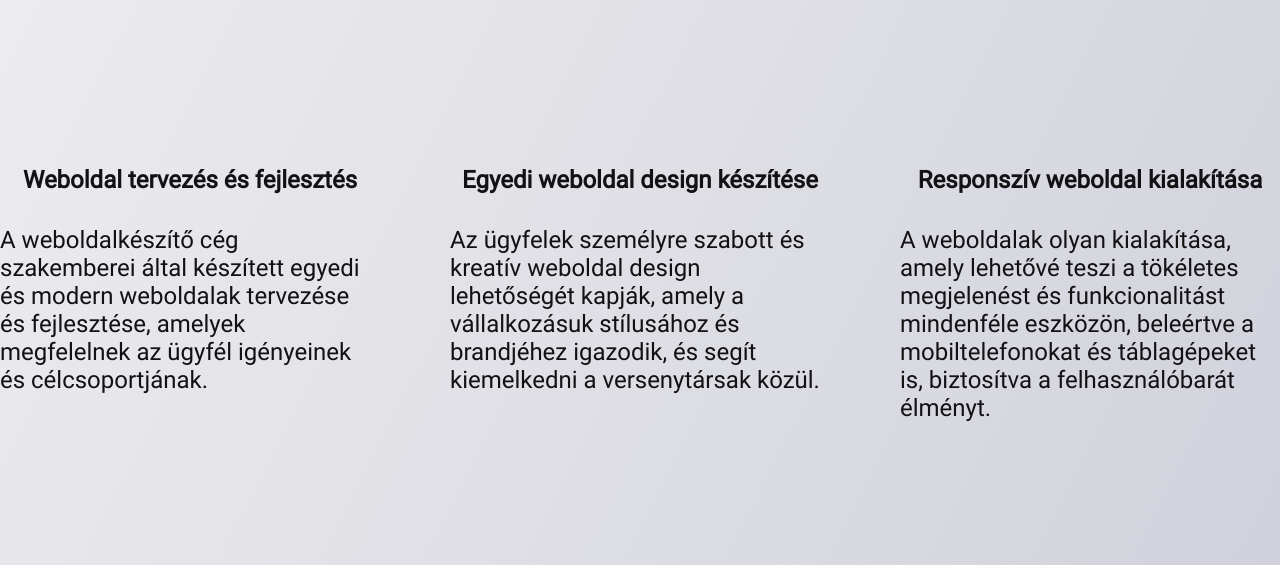
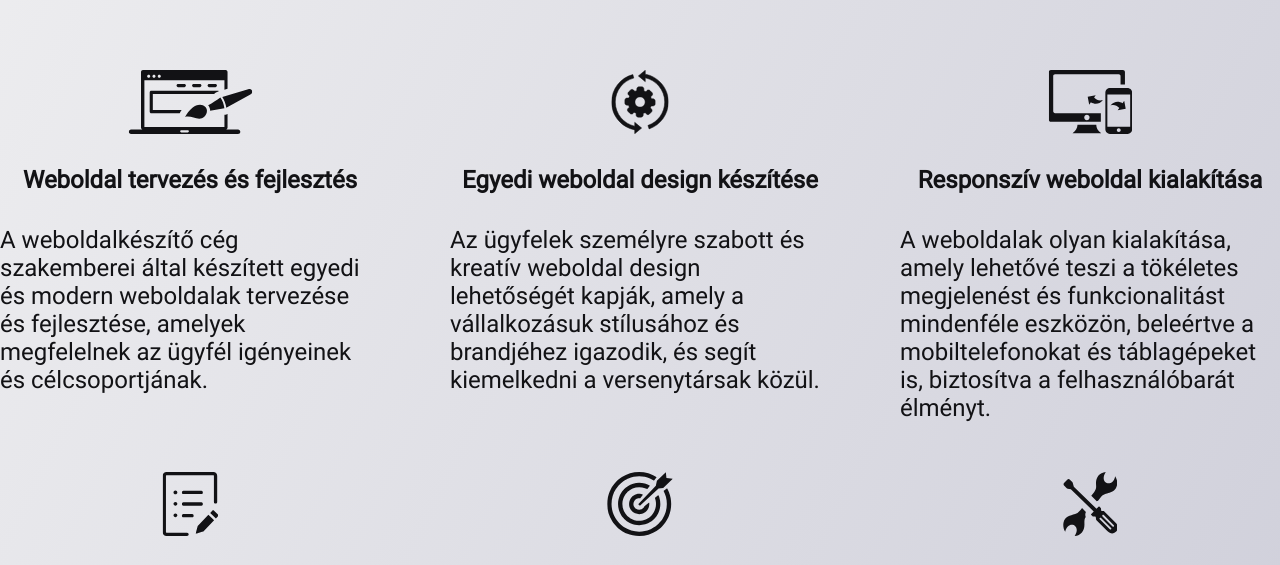
Before and after one commit to vectorkecskemetimate/robot_dreams_project, a plain HTML site: page szolgaltatasok.html in a window 1280 px wide. Shown: the part 215-780 px from the top of the page. Drawn offline with Linux system fonts and the light colour scheme; the site is published under a folder, as on GitHub Pages, so addresses that start at the root find nothing.

Commit message:
assets elérés módosítása

```diff
--- a/szolgaltatasok.html
+++ b/szolgaltatasok.html
@@ -23,7 +23,7 @@
         <div class="service-list">
             <section>
                 <svg height="64" width="125">
-                    <use href="/assets/svg/web-design-icon.svg#web-design-icon" ></use>
+                    <use href="assets/svg/web-design-icon.svg#web-design-icon" ></use>
                 </svg>
                 <h2 class="title">Weboldal tervezés és fejlesztés</h2>
                 <span class="details">
@@ -34,7 +34,7 @@
 
             <section>
                 <svg width="57.0237" height="64">
-                    <use href="/assets/svg/business-management-icon.svg#business-management-icon" ></use>
+                    <use href="assets/svg/business-management-icon.svg#business-management-icon" ></use>
                 </svg>
                 <h2 class="title">Egyedi weboldal design készítése</h2>
                 <span class="details">
@@ -45,7 +45,7 @@
 
             <section>
                 <svg width="83.3526" height="64">
-                    <use href="/assets/svg/desktop-smartphone-transfer-icon.svg#desktop-smartphone-transfer-icon" ></use>
+                    <use href="assets/svg/desktop-smartphone-transfer-icon.svg#desktop-smartphone-transfer-icon" ></use>
                 </svg>
                 <h2 class="title">Responszív weboldal kialakítása</h2>
                 <span class="details">
@@ -57,7 +57,7 @@
 
             <section>
                 <svg width="55.6562" height="64">
-                    <use href="/assets/svg/edit-list-icon.svg#edit-list-icon" ></use>
+                    <use href="assets/svg/edit-list-icon.svg#edit-list-icon" ></use>
                 </svg>
                 <h2 class="title">Tartalomkezelő rendszer beállítása és testreszabása</h2>
                 <span class="details">
@@ -69,7 +69,7 @@
 
             <section>
                 <svg width="65.6164" height="64">
-                    <use href="/assets/svg/target-icon.svg#target-icon" ></use>
+                    <use href="assets/svg/target-icon.svg#target-icon" ></use>
                 </svg>
                 <h2 class="title">SEO optimalizálás és weboldal teljesítményjavítás</h2>
                 <span class="details">
@@ -81,7 +81,7 @@
 
             <section>
                 <svg width="54.6927" height="64">
-                    <use href="/assets/svg/maintenance-icon.svg#maintenance-icon" ></use>
+                    <use href="assets/svg/maintenance-icon.svg#maintenance-icon" ></use>
                 </svg>
                 <h2 class="title">Karbantartás és támogatás</h2>
                 <span class="details">
```
